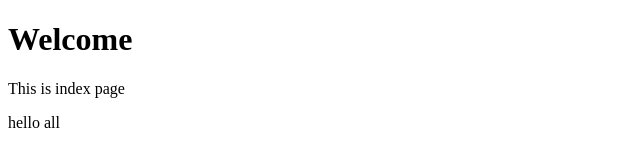
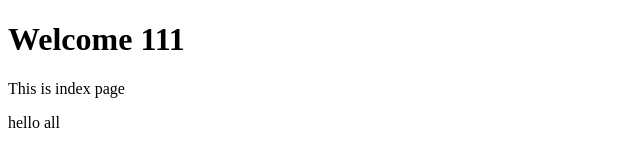
Before and after one commit to AASWINCSE/Git-assignment, a plain HTML site: page index.html in a window 1280 px wide. Shown: the full height of the page, 0-640 px from the left. Drawn offline with Linux system fonts and the light colour scheme.

Commit message:
updated index

```diff
--- a/index.html
+++ b/index.html
@@ -6,7 +6,7 @@
     <title>Index</title>
 </head>
 <body>
-    <h1>Welcome</h1>
+    <h1>Welcome 111</h1>
     <p>This is index page</p>
     <p>hello all</p>
 </body>
```
